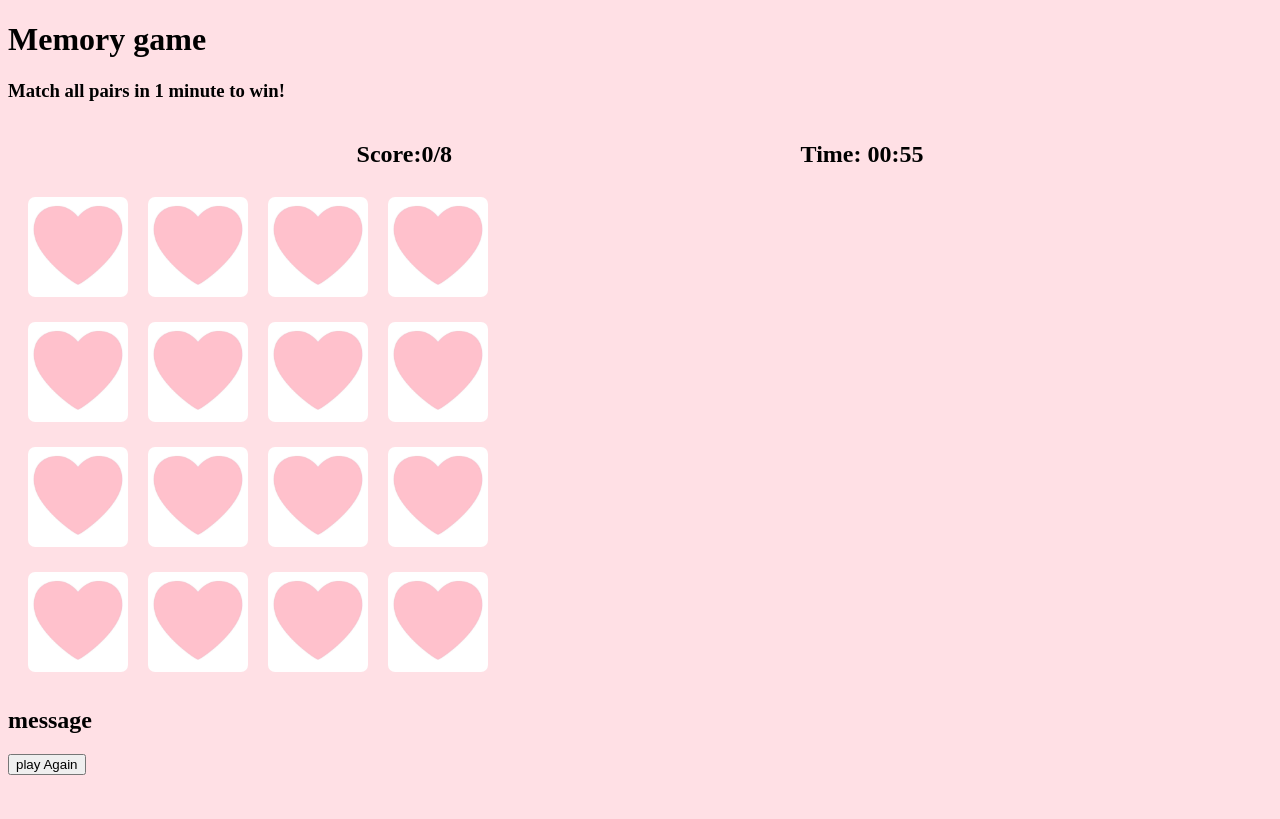
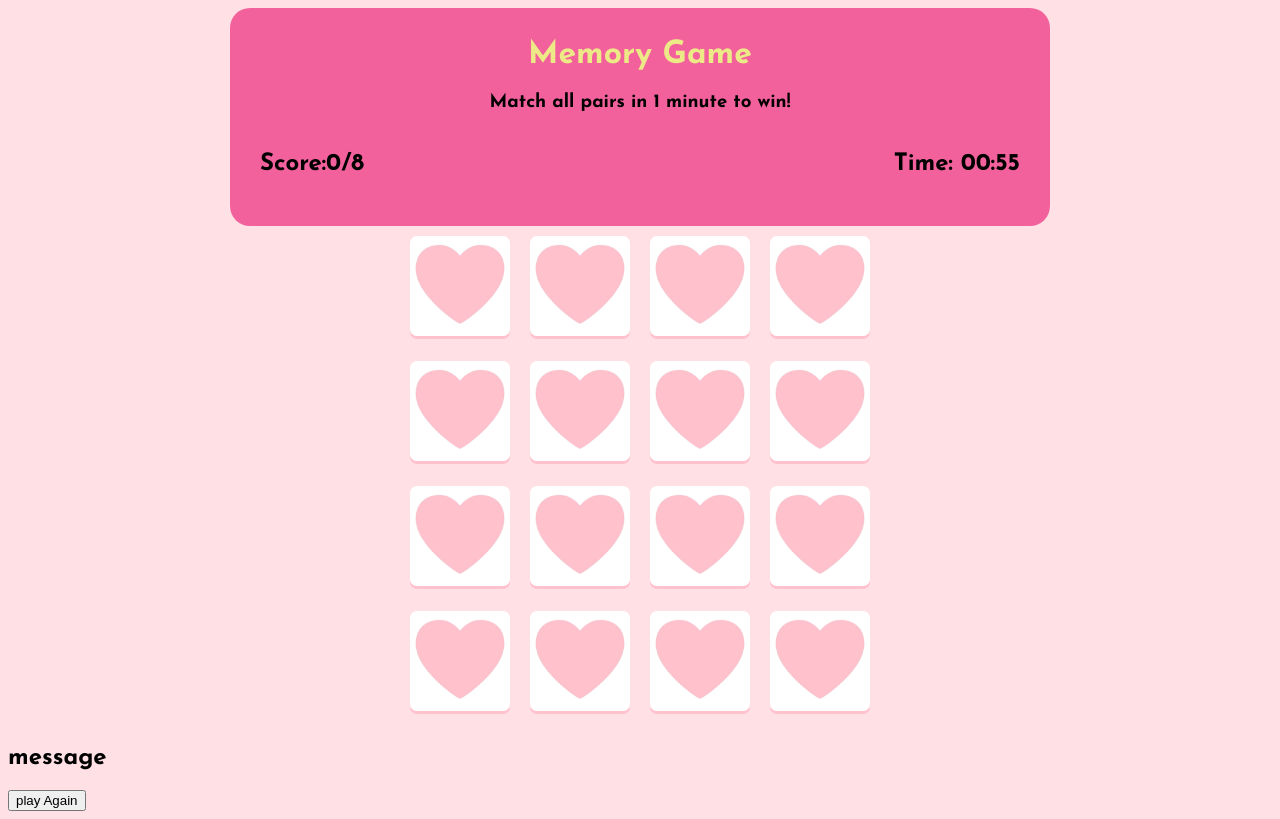
Before and after one commit to NadiaAlgallaf/Memory-Game-Project, a plain HTML site: page memory-game/index.html in a window 1280 px wide. Drawn offline with Linux system fonts and the light colour scheme.

Commit message:
fix the flipping

```diff
--- a/memory-game/css/style.css
+++ b/memory-game/css/style.css
@@ -1,16 +1,32 @@
+@import url('https://fonts.googleapis.com/css2?family=Josefin+Sans:ital,wght@0,100..700;1,100..700&display=swap');
+
+header {
+  text-align: center;
+  background-color: #f2619c;
+  border-radius: 20px;
+  padding: 10px;
+  width: 800px;
+  margin: 0 auto;
+}
+h1 {
+  color: #ede986;
+}
 body {
   background-color: rgba(255, 192, 203, 0.482);
+  font-family: 'Josefin Sans', sans-serif;
 }
 
 #data-section {
   display: flex;
-  justify-content: space-evenly;
+  justify-content: space-between;
+  margin: 20px;
 }
 
 #grid-section {
   display: flex;
   justify-content: center;
   flex-wrap: wrap;
+  margin: 0 auto;
   height: 500px;
   width: 500px;
 }
@@ -18,7 +34,6 @@ body {
 .cards {
   display: flex;
   justify-content: center;
-  border: black;
   margin: 10px;
   height: 100px;
   width: 100px;
@@ -27,4 +42,5 @@ body {
   background-position: center;
   border-radius: 7px;
   background-repeat: no-repeat;
+  box-shadow: 0 3px 0 #ffc1cc;
 }
--- a/memory-game/index.html
+++ b/memory-game/index.html
@@ -8,12 +8,14 @@
     <title>Memory Game</title>
   </head>
   <body>
-    <h1>Memory game</h1>
-    <h3 id="instruction">Match all pairs in 1 minute to win!</h3>
-    <div id="data-section">
-      <h2 id="Score">Score:0/8</h2>
-      <h2 id="timer">Time: 01:00</h2>
-    </div>
+    <header>
+      <h1>Memory Game</h1>
+      <h3 id="instruction">Match all pairs in 1 minute to win!</h3>
+      <div id="data-section">
+        <h2 id="Score">Score:0/8</h2>
+        <h2 id="timer">Time: 01:00</h2>
+      </div>
+    </header>
     <section id="grid-section">
       <div class="cards"></div>
       <div class="cards"></div>
--- a/memory-game/js/app.js
+++ b/memory-game/js/app.js
@@ -31,6 +31,11 @@ let lockBoard = false
 let score = 0
 let time = 60
 /*-------------------------------- Functions --------------------------------*/
+
+cardEls.forEach((card, index) => {
+  card.dataset.image = images[index]
+})
+
 //timer
 let timerInterval = setInterval(updateTimer, 1000)
 function updateTimer() {
@@ -45,10 +50,9 @@ function stopTimer() {
 }
 
 function flipCard(card, index) {
+  if (lockBoard) return
   card.classList.toggle('flipped')
   card.style.backgroundImage = `url(${images[index]})`
-
-  console.log(card)
 
   if (!firstCard) {
     firstCard = card
@@ -56,6 +60,7 @@ function flipCard(card, index) {
   }
 
   secondCard = card
+  lockBoard = true
   checkMatch()
 }
 
@@ -72,9 +77,8 @@ function checkMatch() {
     scoreEl.textContent = 'Score: ' + score + '/8'
 
     resetCards()
-
-    if (!detectWin()) {
-      lockBoard = true
+    detectWin()
+  } else {
     messageEl.textContent = 'Try again'
 
     setTimeout(() => {
@@ -84,7 +88,7 @@ function checkMatch() {
     }, 800)
   }
 }
-}
+
 function detectWin() {
   if (score === 8) {
     messageEl.textContent = 'You won!'
```
Lines whose indentation alone changed are shown as unchanged.
